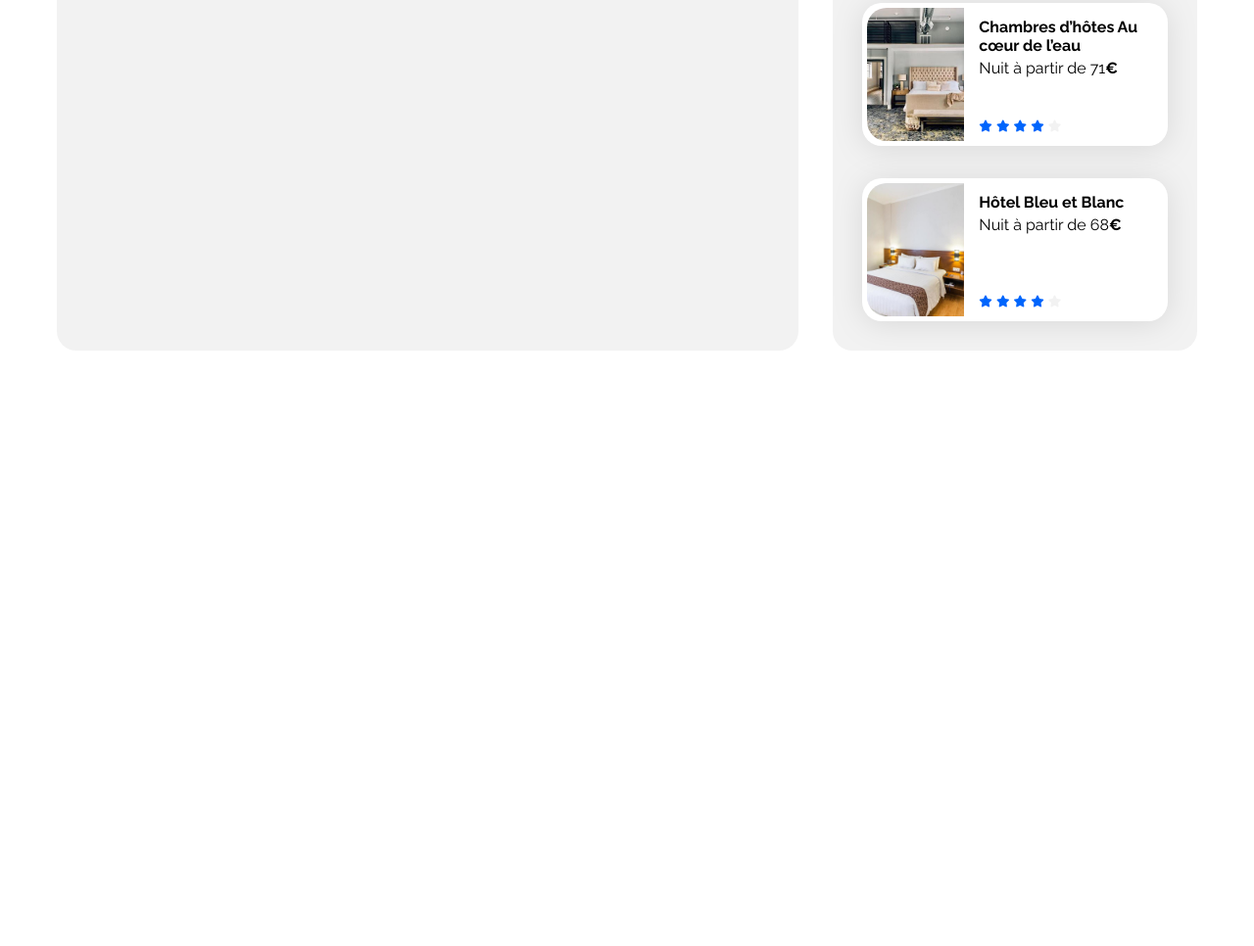
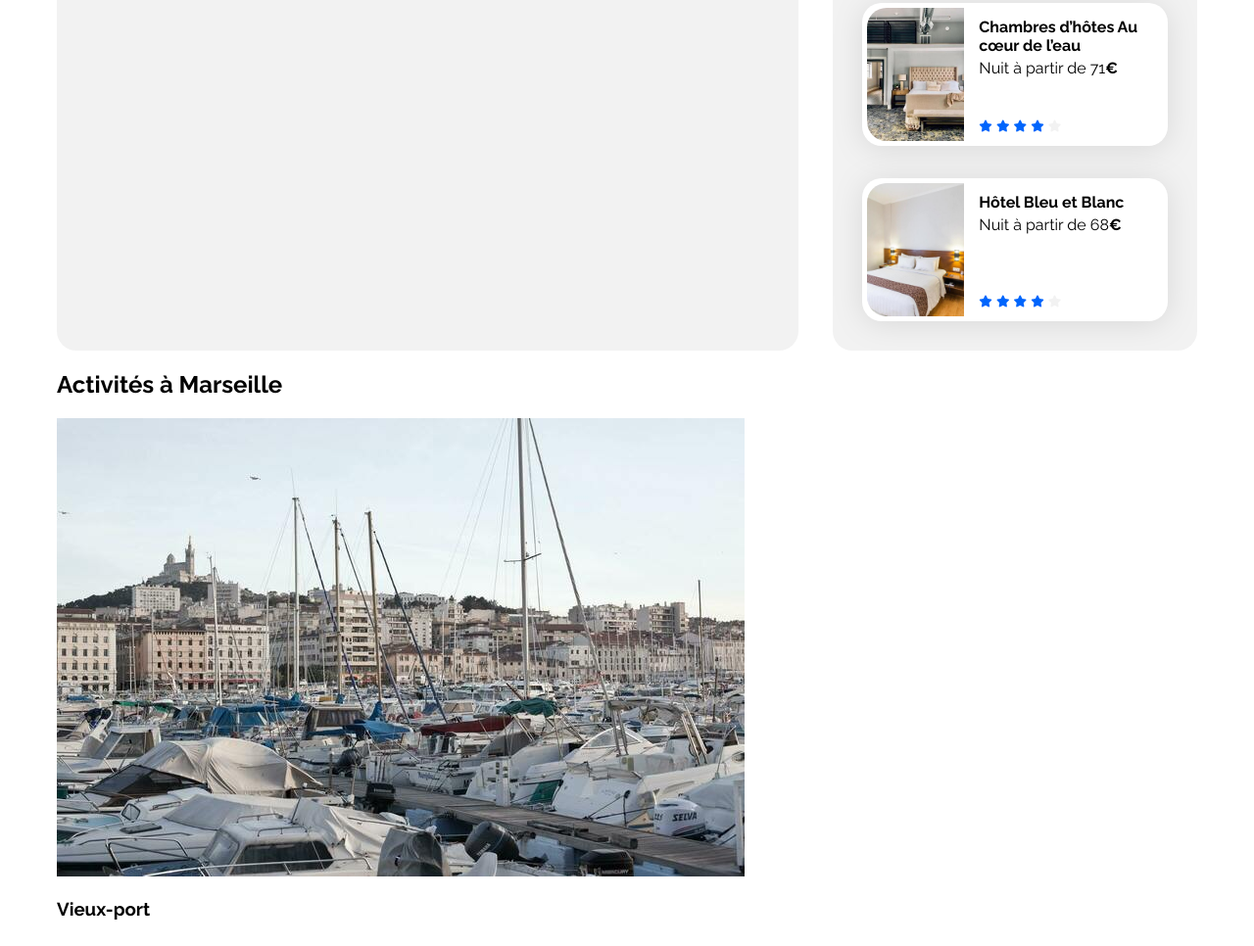
Before and after one commit to AntoineA4/Booki-accueil-Projet1, a plain HTML site: page index.html in a window 1280 px wide. Shown: the part 689-1655 px from the top of the page at 98% size. Before the commit the page ends 1055 px from the top, so only its background shows below. Drawn offline with Linux system fonts and the light colour scheme.

Commit message:
activités

```diff
--- a/css/style.css
+++ b/css/style.css
@@ -279,7 +279,12 @@ a {
 .populaires-cards .card-rating {
     margin-bottom: 5px;
 }
+/****** Activités ******/
 
+.activités-cards {
+    display: flex;
+    justify-content: column;
+}
 
 
 
--- a/index.html
+++ b/index.html
@@ -137,6 +137,17 @@
                     </div>
                 </section>
             </div>
+            <div class="Activités">
+                <h2> Activités à Marseille</h2>
+                <div class="activités-cards">
+                    <a href="#">
+                        <article class="card2">
+                            <img src="images/activites/reno-laithienne.jpg" alt="Photo du vieux-port de Marseille">
+                            <h3 class="card2-title">Vieux-port</h3>
+                        </article>
+                    </a>
+                </div>
+            </div>
         </main>
         <footer></footer>
     </div>
```
